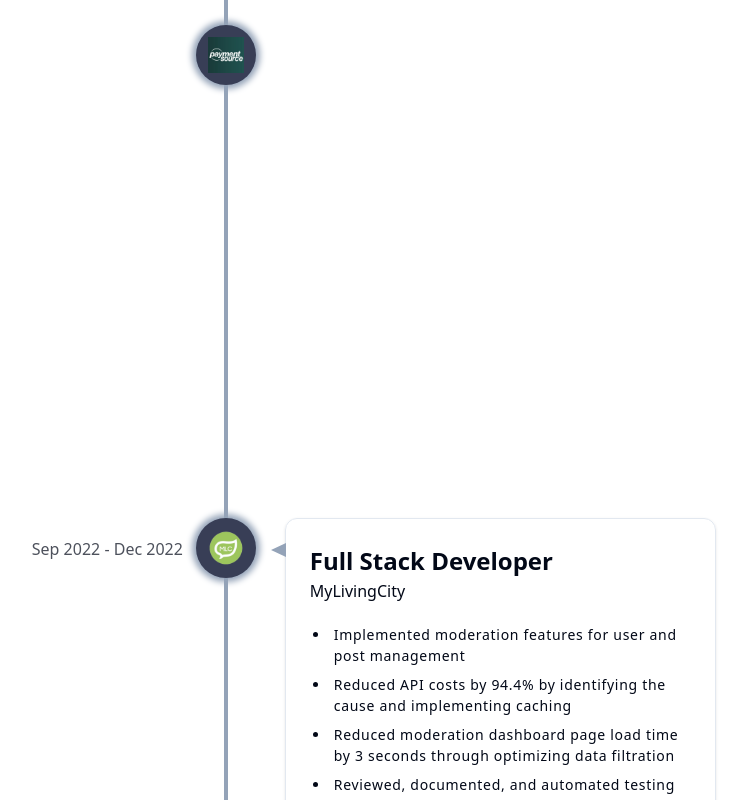
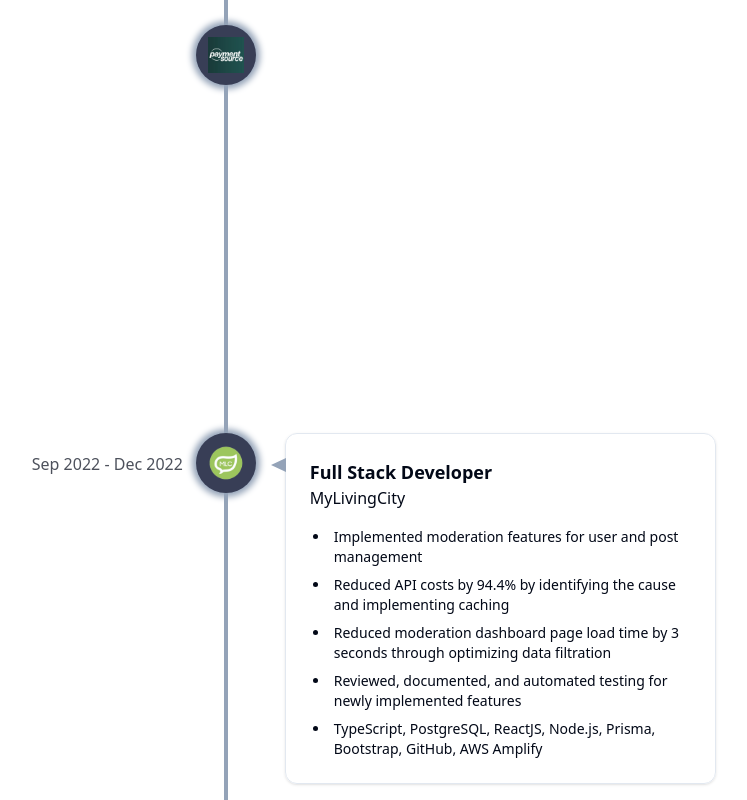
Before and after one commit to kerrydachow/portfolio, a React (Vite) app: page / in a window 1280 px wide. Shown: the part 1100-1900 px from the top of the page, without its empty margins (414-1161 px from the left). Built offline with nearby package versions, Linux system fonts and the light colour scheme.

Commit message:
Update text styling

```diff
--- a/src/pages/HomePage/experience/ExperienceCard.tsx
+++ b/src/pages/HomePage/experience/ExperienceCard.tsx
@@ -37,18 +37,15 @@ const ExperienceCard = (experience: ExperienceCardProps) => {
       }
     >
       <div>
-        <h3 className="text-[24px] font-bold">{experience.title}</h3>
-        <p className="text-[16px] font-semibold" style={{ margin: 0 }}>
+        <h3 className="text-lg font-bold">{experience.title}</h3>
+        <p className="text-base font-semibold" style={{ margin: 0 }}>
           {experience.company_name}
         </p>
       </div>
 
-      <ul className="mt-5 list-disc ml-5 space-y-2">
+      <ul className="mt-4 list-disc ml-5 space-y-2">
         {experience.points.map((point, index) => (
-          <li
-            key={`experience-point-${index}`}
-            className="text-[14px] pl-1 tracking-wider"
-          >
+          <li key={`experience-point-${index}`} className="text-sm pl-1">
             {point}
           </li>
         ))}
```
